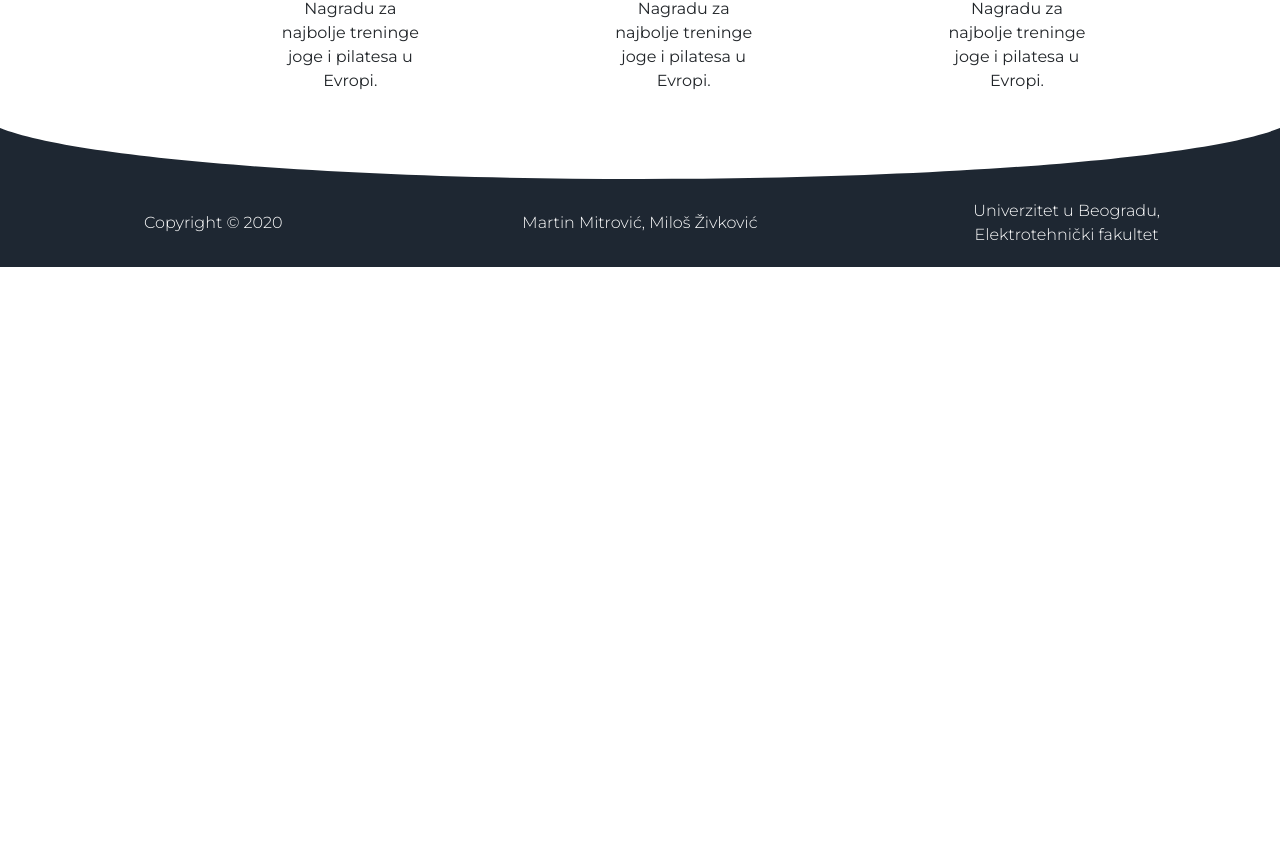
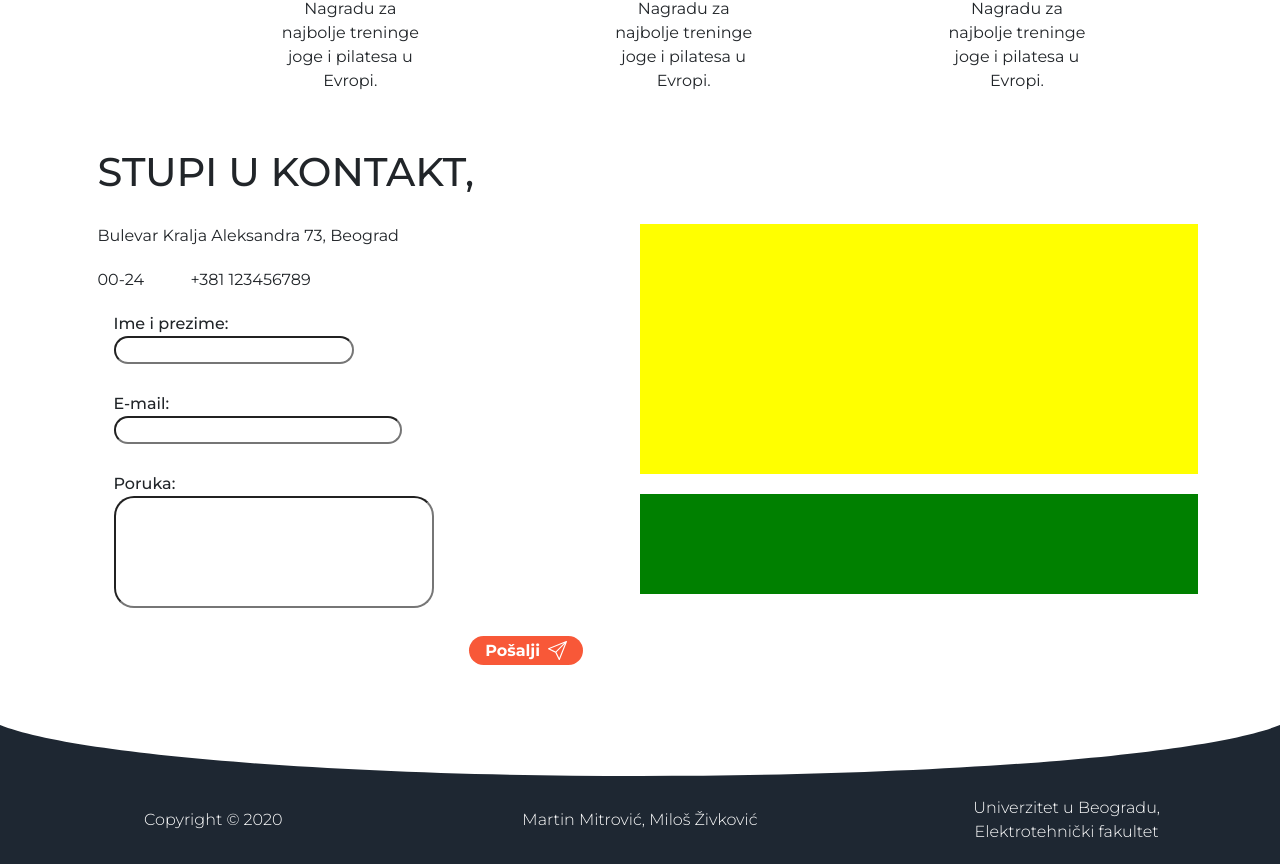
Before and after one commit to zivkovicmilos/fitnessApp, a React (Create React App) app in the folder client/: page /onama in a window 1280 px wide. Shown: the part 1672-2536 px from the top of the page. Before the commit the page ends 1939 px from the top, so only its background shows below. Built offline with nearby package versions, Linux system fonts and the light colour scheme.

Commit message:
Contact part added on about page

```diff
--- a/client/src/App.css
+++ b/client/src/App.css
@@ -631,3 +631,37 @@ textarea {
 	width: 80% !important;
 	align-self: center;
 }
+
+.contactContainer {
+	width: 90% !important;
+	padding: 20px;
+}
+
+.contactContainer .row {
+	padding-bottom: 20px;
+}
+
+#imePrezime {
+	width: 15em;
+}
+
+#eMail {
+	width: 18em;
+}
+
+#poruka {
+	width: 20em;
+	height: 7em;
+}
+
+.map {
+	background-color: yellow;
+	width: 250px;
+	height: 250px;
+}
+
+.social {
+	background-color: green;
+	width: 250px;
+	height: 100px;
+}
--- /dev/null
+++ b/client/src/components/layout/Contact.js
@@ -0,0 +1,29 @@
+import React from "react";
+import ContactInfo from "./ContactInfo";
+import ContactMail from "./ContactMail";
+import ContactMap from "./ContactMap";
+import ContactSocial from "./ContactSocial";
+
+const Contact = () => {
+	return (
+		<div class="container-fluid contactContainer">
+			<div class="row">
+				<div class="col">
+					<h1>STUPI U KONTAKT,</h1>
+				</div>
+			</div>
+			<div class="row">
+				<div class="col-sm-6">
+					<ContactInfo />
+					<ContactMail />
+				</div>
+				<div class="col-sm-6">
+					<ContactMap />
+					<ContactSocial />
+				</div>
+			</div>
+		</div>
+	);
+};
+
+export default Contact;
--- /dev/null
+++ b/client/src/components/layout/ContactInfo.js
@@ -0,0 +1,17 @@
+import React from "react";
+
+const ContactInfo = () => {
+	return (
+		<React.Fragment>
+			<div class="row">
+				<div class="col">Bulevar Kralja Aleksandra 73, Beograd</div>
+			</div>
+			<div class="row">
+				<div class="col-sm-2">00-24</div>
+				<div class="col">+381 123456789</div>
+			</div>
+		</React.Fragment>
+	);
+};
+
+export default ContactInfo;
--- /dev/null
+++ b/client/src/components/layout/ContactMail.js
@@ -0,0 +1,48 @@
+import React from "react";
+import send from "../../assets/svg/send.svg";
+
+const ContactMail = () => {
+	return (
+		<React.Fragment>
+			<form onSubmit="" id="mailForm">
+				<div class="row">
+					<div class="col">
+						<label>
+							Ime i prezime:
+							<br />
+							<input type="text" id="imePrezime" />
+						</label>
+					</div>
+				</div>
+				<div class="row">
+					<div class="col">
+						<label>
+							E-mail:
+							<br />
+							<input type="text" id="eMail" />
+						</label>
+					</div>
+				</div>
+				<div class="row">
+					<div class="col">
+						<label>
+							Poruka:
+							<br />
+							<input type="textarea" id="poruka" />
+						</label>
+					</div>
+				</div>
+				<div class="row">
+					<div class="offset-sm-8 col">
+						<button className="button" type="submit">
+							Pošalji
+							<img src={send} className="icon" />
+						</button>
+					</div>
+				</div>
+			</form>
+		</React.Fragment>
+	);
+};
+
+export default ContactMail;
--- /dev/null
+++ b/client/src/components/layout/ContactMap.js
@@ -0,0 +1,11 @@
+import React from "react";
+
+const ContactMap = () => {
+	return (
+		<div class="row">
+			<div class="col map"></div>
+		</div>
+	);
+};
+
+export default ContactMap;
--- /dev/null
+++ b/client/src/components/layout/ContactSocial.js
@@ -0,0 +1,11 @@
+import React from "react";
+
+const ContactSocial = () => {
+	return (
+		<div class="row">
+			<div class="col social"></div>
+		</div>
+	);
+};
+
+export default ContactSocial;
--- a/client/src/components/layout/ONama.js
+++ b/client/src/components/layout/ONama.js
@@ -2,7 +2,8 @@ import React from "react";
 import Navbar from "./Navbar";
 import Jumbo from "./Jumbo";
 import Footer from "./Footer";
-import Employees from "./Employees";
+import Trophies from "./Trophies";
+import Contact from "./Contact";
 
 const ONama = () => {
 	return (
@@ -14,7 +15,8 @@ const ONama = () => {
 				image="jumboONama"
 				desc="Ovo je stranica o nama"
 			/>
-			<Employees />
+			<Trophies />
+			<Contact />
 			{/*
 			<div className="row text-center centerRow showcaseRow">
 				<h3 className="col-lg-12">
--- a/client/src/components/layout/Employees.js
+++ b/client/src/components/layout/Trophies.js
@@ -1,38 +1,38 @@
 import React from "react";
-import Employee from "./Employee";
+import Trophy from "./Trophy";
 import Milos from "../../assets/img/milos.png";
 
-const Employees = (props) => {
+const Trophies = (props) => {
 	return (
 		<div class="container-fluid aboutContainer">
 			<h1>OSVOJILI SMO,</h1>
 			<br />
 			<div class="row">
 				<div class="offset-sm-1 col-sm-2 col-xs-4">
-					<Employee image={Milos} />
+					<Trophy image={Milos} />
 				</div>
 				<div class="offset-sm-2 col-sm-2 col-xs-4">
-					<Employee image={Milos} />
+					<Trophy image={Milos} />
 				</div>
 
 				<div class="offset-sm-2 col-sm-2 col-xs-4">
-					<Employee image={Milos} />
+					<Trophy image={Milos} />
 				</div>
 			</div>
 			<div class="row">
 				<div class="offset-sm-1 col-sm-2 col-xs-4">
-					<Employee image={Milos} />
+					<Trophy image={Milos} />
 				</div>
 				<div class="offset-sm-2 col-sm-2 col-xs-4">
-					<Employee image={Milos} />
+					<Trophy image={Milos} />
 				</div>
 
 				<div class="offset-sm-2 col-sm-2 col-xs-4">
-					<Employee image={Milos} />
+					<Trophy image={Milos} />
 				</div>
 			</div>
 		</div>
 	);
 };
 
-export default Employees;
+export default Trophies;
--- a/client/src/components/layout/Employee.js
+++ b/client/src/components/layout/Trophy.js
@@ -1,6 +1,6 @@
 import React from "react";
 
-const Employee = (props) => {
+const Trophy = (props) => {
 	return (
 		<div class="card">
 			<img src={props.image} class="card-img-top" alt="Image error!!!" />
@@ -14,4 +14,4 @@ const Employee = (props) => {
 	);
 };
 
-export default Employee;
+export default Trophy;
```
Also changed, not shown: client/beleske.txt (added).
